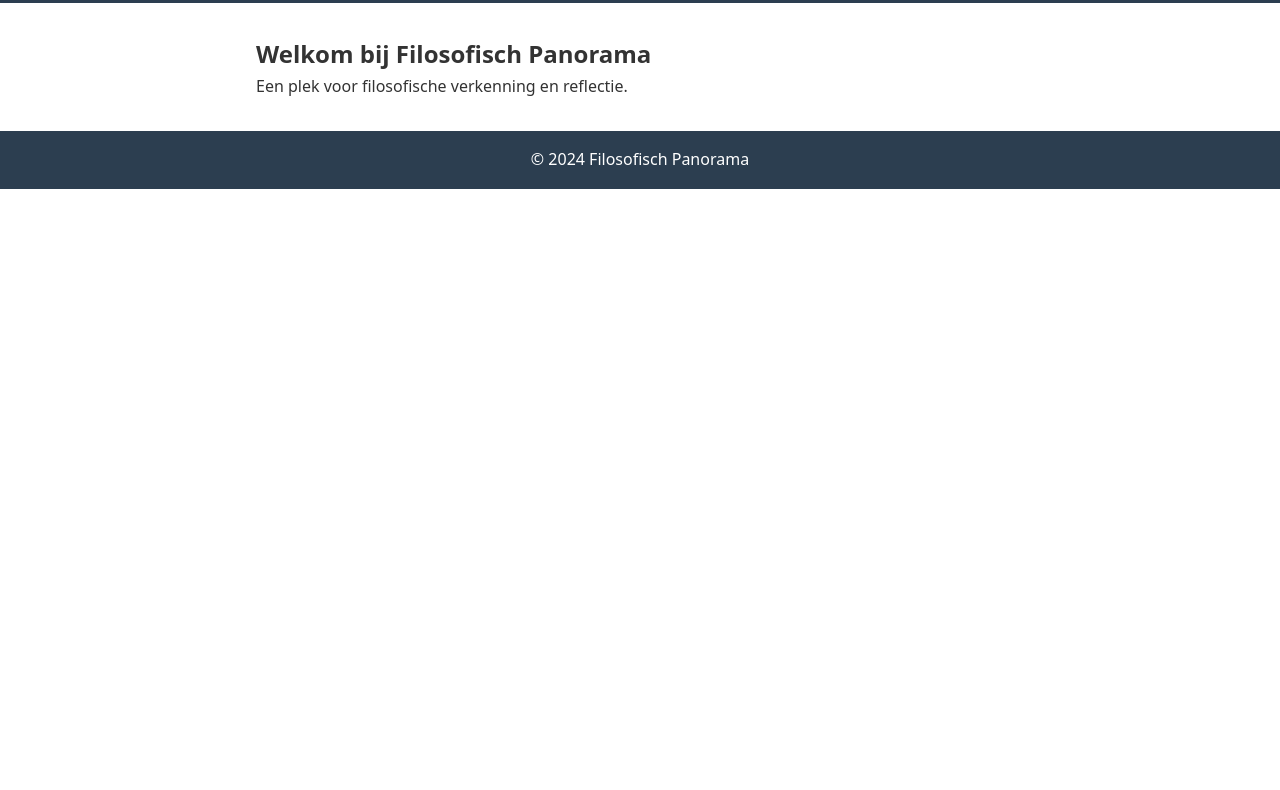
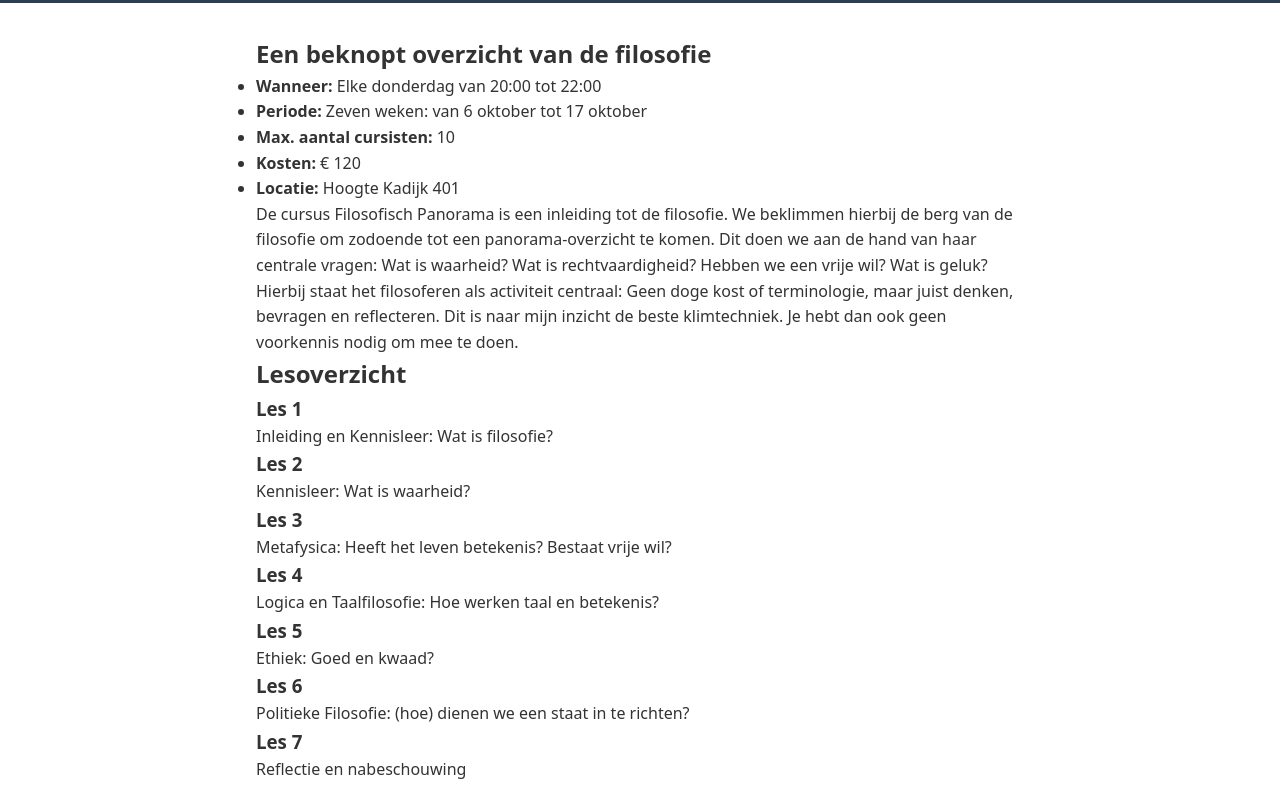
Before and after one commit to Marcuse-69/filop.nl, a plain HTML site: page index.html in a window 1280 px wide. Shown: the part 67-857 px from the top of the page. Before the commit the page ends 800 px from the top, so only its background shows below. Drawn offline with Linux system fonts and the light colour scheme.

Commit message:
Update with course information

```diff
--- a/index.html
+++ b/index.html
@@ -3,27 +3,76 @@
 <head>
     <meta charset="UTF-8">
     <meta name="viewport" content="width=device-width, initial-scale=1.0">
-    <title>Filosofisch Panorama</title>
+    <title>Cursus Filosofisch Panorama</title>
     <link rel="stylesheet" href="css/styles.css">
-    <meta name="description" content="Filosofisch Panorama - Een verzameling filosofische inzichten en gedachten">
+    <meta name="description" content="Een beknopt overzicht van de filosofie - Cursus Filosofisch Panorama">
 </head>
 <body>
     <header>
         <nav>
             <h1>Filosofisch Panorama</h1>
             <ul>
-                <li><a href="#">Home</a></li>
-                <li><a href="#">Artikelen</a></li>
-                <li><a href="#">Over</a></li>
+                <li><a href="#cursus">Cursus</a></li>
+                <li><a href="#lessen">Lessen</a></li>
+                <li><a href="#contact">Contact</a></li>
             </ul>
         </nav>
     </header>
 
     <main>
-        <article>
-            <h2>Welkom bij Filosofisch Panorama</h2>
-            <p>Een plek voor filosofische verkenning en reflectie.</p>
-        </article>
+        <section id="cursus">
+            <h2>Een beknopt overzicht van de filosofie</h2>
+            <div class="cursus-details">
+                <ul>
+                    <li><strong>Wanneer:</strong> Elke donderdag van 20:00 tot 22:00</li>
+                    <li><strong>Periode:</strong> Zeven weken: van 6 oktober tot 17 oktober</li>
+                    <li><strong>Max. aantal cursisten:</strong> 10</li>
+                    <li><strong>Kosten:</strong> € 120</li>
+                    <li><strong>Locatie:</strong> Hoogte Kadijk 401</li>
+                </ul>
+            </div>
+            <p>De cursus Filosofisch Panorama is een inleiding tot de filosofie. We beklimmen hierbij de berg van de filosofie om zodoende tot een panorama-overzicht te komen. Dit doen we aan de hand van haar centrale vragen: Wat is waarheid? Wat is rechtvaardigheid? Hebben we een vrije wil? Wat is geluk?</p>
+            <p>Hierbij staat het filosoferen als activiteit centraal: Geen doge kost of terminologie, maar juist denken, bevragen en reflecteren. Dit is naar mijn inzicht de beste klimtechniek. Je hebt dan ook geen voorkennis nodig om mee te doen.</p>
+        </section>
+
+        <section id="lessen">
+            <h2>Lesoverzicht</h2>
+            <div class="lessen-grid">
+                <div class="les">
+                    <h3>Les 1</h3>
+                    <p>Inleiding en Kennisleer: Wat is filosofie?</p>
+                </div>
+                <div class="les">
+                    <h3>Les 2</h3>
+                    <p>Kennisleer: Wat is waarheid?</p>
+                </div>
+                <div class="les">
+                    <h3>Les 3</h3>
+                    <p>Metafysica: Heeft het leven betekenis? Bestaat vrije wil?</p>
+                </div>
+                <div class="les">
+                    <h3>Les 4</h3>
+                    <p>Logica en Taalfilosofie: Hoe werken taal en betekenis?</p>
+                </div>
+                <div class="les">
+                    <h3>Les 5</h3>
+                    <p>Ethiek: Goed en kwaad?</p>
+                </div>
+                <div class="les">
+                    <h3>Les 6</h3>
+                    <p>Politieke Filosofie: (hoe) dienen we een staat in te richten?</p>
+                </div>
+                <div class="les">
+                    <h3>Les 7</h3>
+                    <p>Reflectie en nabeschouwing</p>
+                </div>
+            </div>
+        </section>
+
+        <section id="contact">
+            <h2>Contact</h2>
+            <p>Bij interesse of vragen kan je mij mailen op: <a href="mailto:marcusvanesveld@gmail.com">marcusvanesveld@gmail.com</a></p>
+        </section>
     </main>
 
     <footer>
```
